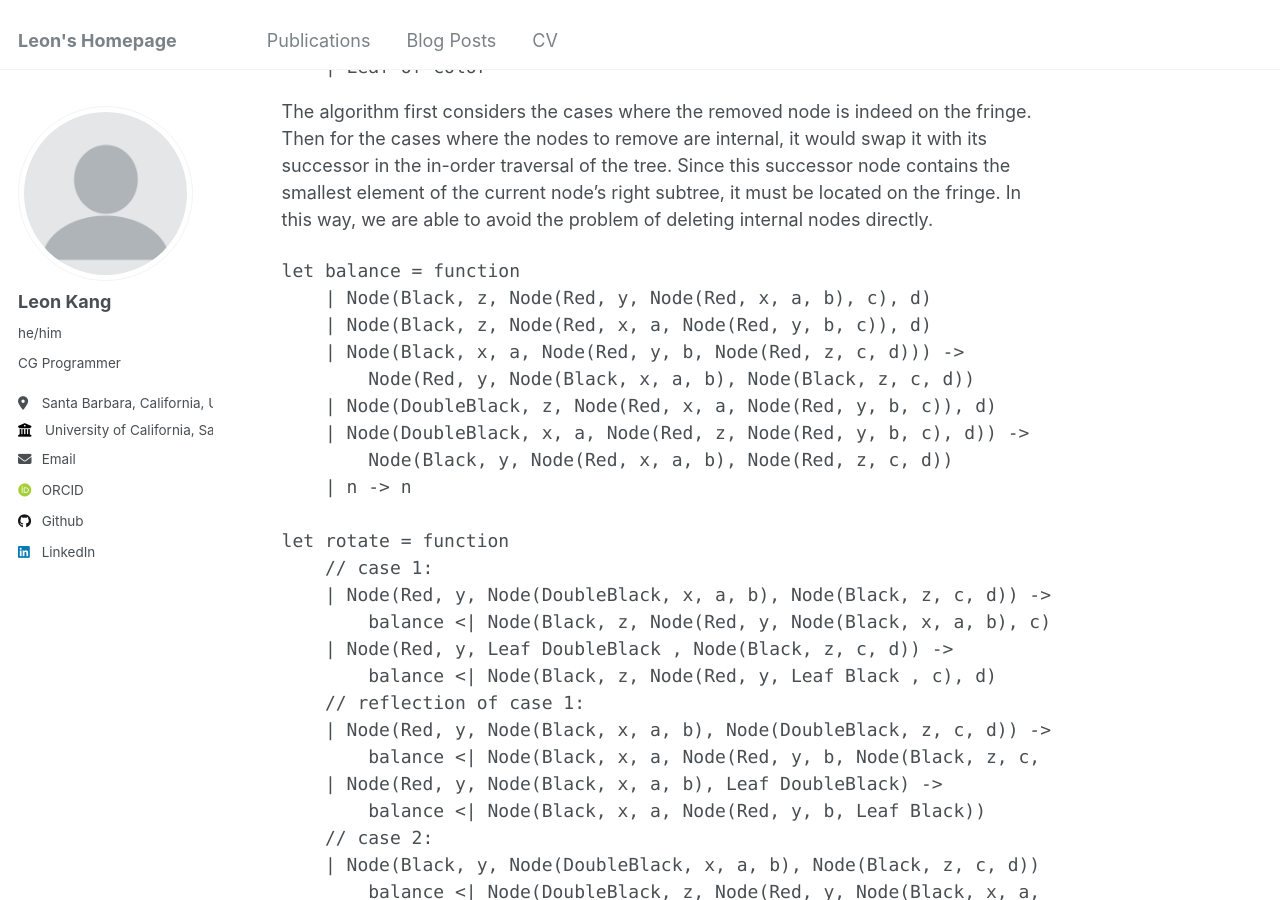
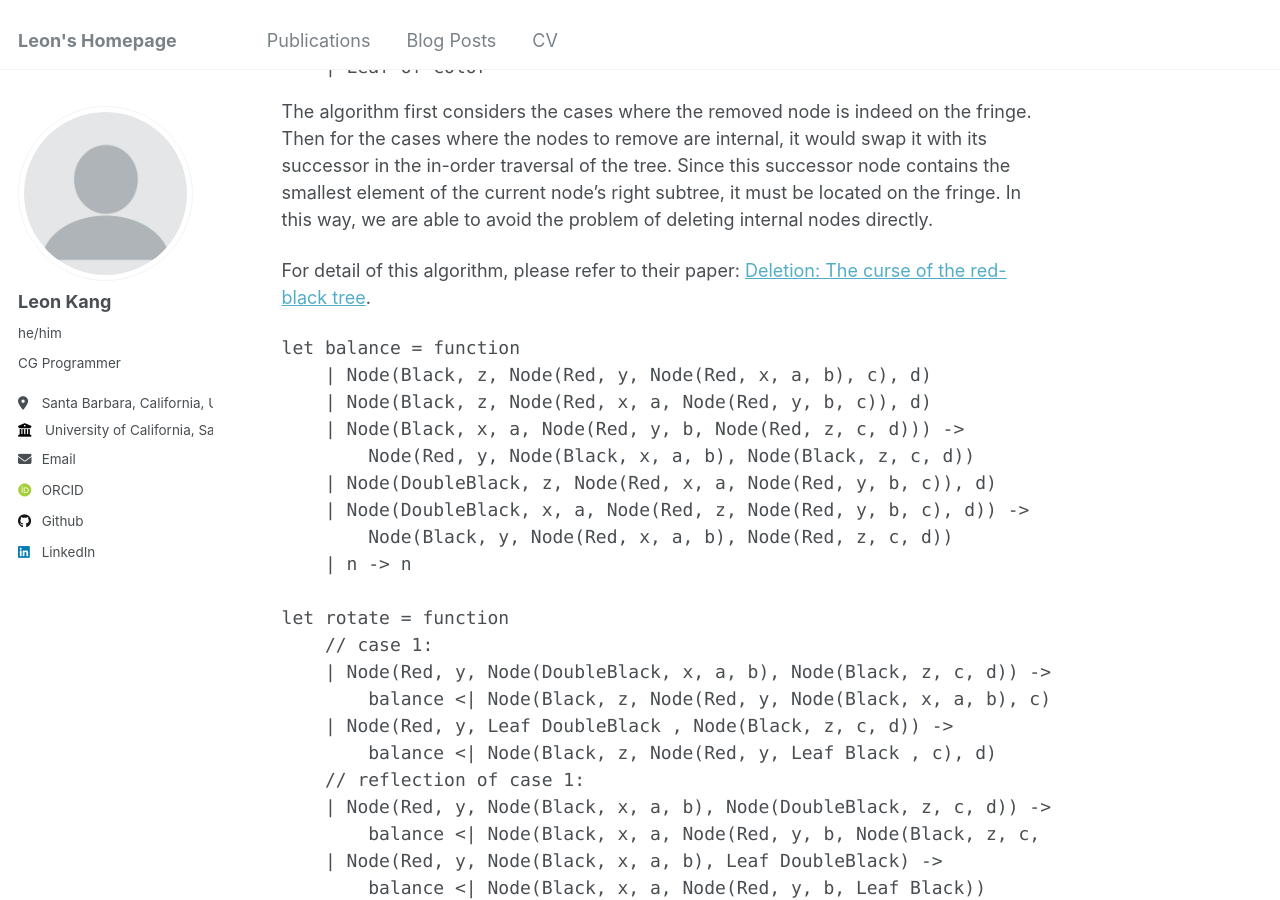
Before and after one commit to LeonKang130/LeonKang130.github.io, a Jekyll site: the page built from _posts/2024-09-15-Red-black-trees-in-F#.md, in a window 1280 px wide and 900 px high, scrolled down 2972 px. Built offline with Jekyll 4.4.1, drawn with Linux system fonts in a browser that asks for light colours; some web fonts are replaced.

Commit message:
Blog update

````diff
--- a/_posts/2024-09-15-Red-black-trees-in-F#.md
+++ b/_posts/2024-09-15-Red-black-trees-in-F#.md
@@ -2,6 +2,7 @@
 title: 'Red black trees in F#'
 date: 2024-09-15
 permalink: /posts/2024/09/fs-red-black-tree
+excerpt: 'Implementing red-black trees with insertion and deletion in F#.'
 tags:
   - F#
   - Algorithms and Data Structures
@@ -83,6 +84,8 @@ type 'a RedBlackTree =
 
 The algorithm first considers the cases where the removed node is indeed on the fringe. Then for the cases where the nodes to remove are internal, it would swap it with its successor in the in-order traversal of the tree. Since this successor node contains the smallest element of the current node's right subtree, it must be  located on the fringe. In this way, we are able to avoid the problem of deleting internal nodes directly.
 
+For detail of this algorithm, please refer to their paper: [Deletion: The curse of the red-black tree](https://www.cs.ox.ac.uk/ralf.hinze/WG2.8/32/slides/red-black-pearl.pdf).
+
 ```F#
 let balance = function
     | Node(Black, z, Node(Red, y, Node(Red, x, a, b), c), d)
````
